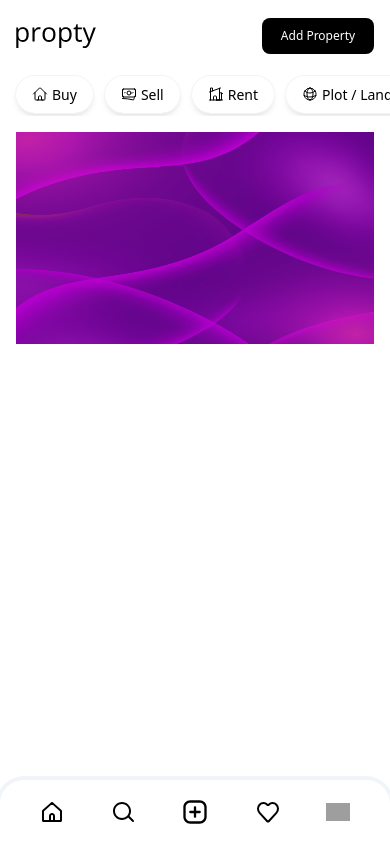
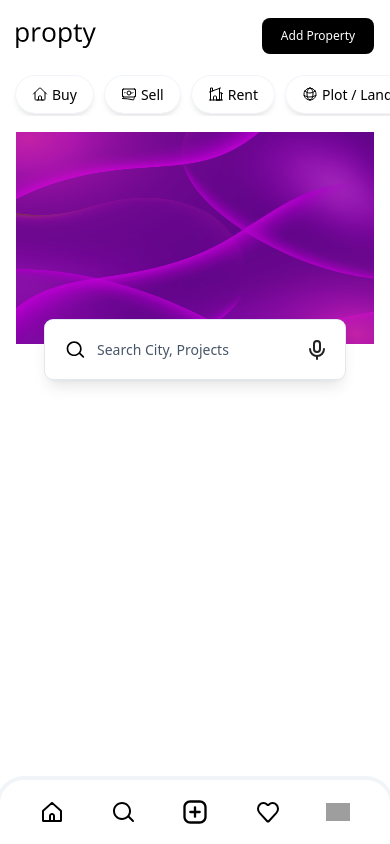
Before and after one commit to Mohamed-Parvez/RealEstate, a Next.js app in the folder app/: page / in a window 390 px wide. Built offline with nearby package versions, Linux system fonts and the light colour scheme; grey boxes are pictures that could not be loaded.

Commit message:
add hero input trigger

```diff
--- a/app/components/sections/SmDeviceHero.tsx
+++ b/app/components/sections/SmDeviceHero.tsx
@@ -3,9 +3,10 @@ import Image from "next/image";
 
 const SmDeviceHero = () => {
   return (
-    <main
+    <main className="flex flex-col items-center justify-center sm:hidden">
+      <div
         className="flex-center aspect-h-10 aspect-w-16 relative size-full overflow-hidden
-       rounded-xl bg-cover object-cover fs:aspect-h-9 fx:aspect-h-8 sm:hidden md:rounded-2xl lg:rounded-3xl"
+       rounded-xl bg-cover object-cover mix-blend-overlay fs:aspect-h-9 fx:aspect-h-8 sm:hidden md:rounded-2xl lg:rounded-3xl"
       >
         <Image
           className="p-4"
@@ -13,6 +14,32 @@ const SmDeviceHero = () => {
           alt="project"
           fill
         />
+      </div>
+      <div
+        className="flex-between relative z-50 mt-[-40px] w-[300px]
+      overflow-hidden rounded-[8px] bg-white object-cover shadow-lg ring-1 ring-slate-200 xs:w-[340px] fo:w-[380px]
+          fs:w-[400px] fx:w-[440px] ff:w-[470px]"
+      >
+        <div className="flex space-x-3 px-5 ">
+          <Image
+            alt="search"
+            src={"/assets/icons/search.svg"}
+            className=""
+            height={20}
+            width={20}
+          />
+          <p className="body-regular py-5 text-slate-600">
+            Search City, Projects
+          </p>
+        </div>
+        <Image
+          alt="mic"
+          src={"/assets/icons/mic.svg"}
+          className="mr-4"
+          height={24}
+          width={24}
+        />
+      </div>
     </main>
   );
 };
--- a/app/tailwind.config.ts
+++ b/app/tailwind.config.ts
@@ -12,8 +12,10 @@ const config = {
   theme: {
     screens: {
       xs: "425px",
+      fo: "470px",
       fs: "520px",
       fx: "540px",
+      ff: "560px",
       sm: "640px",
       md: "768px",
       lg: "1024px",
```
Also changed, not shown: app/public/assets/icons/mic.svg (added). Lines whose indentation alone changed are shown as unchanged.
